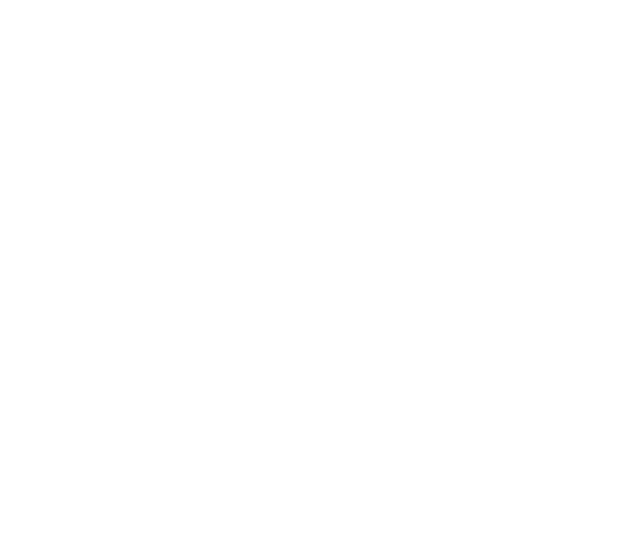
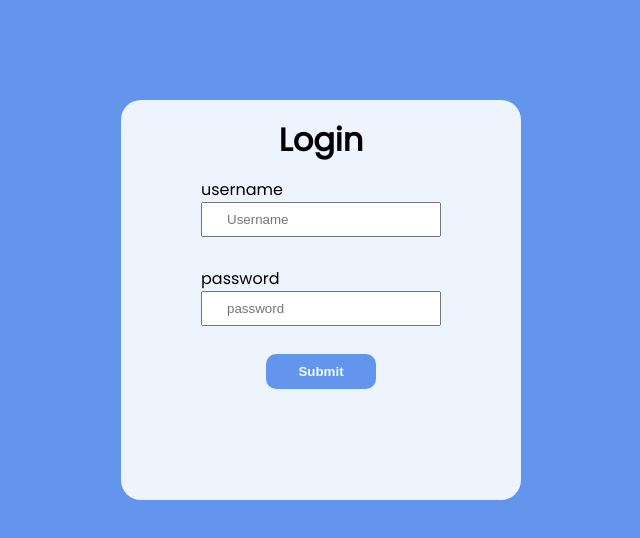
Before and after one commit to aditya132p/TP_RP_06_15, a plain HTML site: page Intermediate/index.html in a window 1280 px wide. Shown: the whole page, without its empty margins (319-959 px from the left). Drawn offline with Linux system fonts and the light colour scheme; a web font is replaced by a local one.

Commit message:
new file add form

```diff
--- /dev/null
+++ b/Intermediate/assets/style.css
@@ -0,0 +1,59 @@
+@import url('https://fonts.googleapis.com/css2?family=Barlow+Condensed:ital,wght@0,400;0,500;0,600;0,700;0,800;1,500;1,600;1,700;1,800&family=Barlow:ital,wght@0,300;0,400;0,500;0,600;0,700;0,800;0,900;1,500;1,600;1,700;1,800&family=Poppins&display=swap');
+
+/* Global Selectors */
+* {
+    margin: 0;
+    padding: 0;
+    box-sizing: border-box;
+}
+
+html,
+body {
+    height: 100%;
+    width: 100%;
+    font-family: 'Poppins', sans-serif;
+    background-color: cornflowerblue;
+}
+
+/*
+font-family: 'Barlow', sans-serif;
+font-family: 'Barlow Condensed', sans-serif;
+ font-family: 'Poppins', sans-serif;
+*/
+
+ /* Id Selectors */
+
+#form {
+    background-color: rgb(238, 244, 254);
+    width: 400px;
+    height: 400px;
+    display: flex;
+    border-radius: 20px;
+    flex-direction: column;
+    align-items: center;
+    margin: 100px auto;
+    gap:0.8rem;
+    padding: 1rem 1.8rem;
+}
+
+/* Class Selectors */
+.input-elm{
+    margin-bottom: 1rem;
+    display: flex;
+    flex-direction: column;
+}
+
+/* Tag Selectors */
+input {
+    width: 15rem;
+    padding: 0.5rem 1.5rem;
+}
+button{
+    padding: 0.6rem 2rem;
+    background-color:cornflowerblue;
+    border: none;
+    border-radius: 10px;
+    font-weight: 600;
+    color: azure;
+
+}
--- a/Intermediate/index.html
+++ b/Intermediate/index.html
@@ -3,9 +3,38 @@
 <head>
     <meta charset="UTF-8">
     <meta name="viewport" content="width=device-width, initial-scale=1.0">
+    <link rel="stylesheet" href="./assets/style.css">
+
     <title>Document</title>
+    <style>
+        /* body{
+            width: 100%;
+            height: 100%;
+            background:peru;
+            display: flex;
+            align-items: center;
+            justify-content: center;
+        }
+        */ */
+    </style>
 </head>
 <body>
+    <form action="post" id="form">
+        <h1 id="title">Login</h1>
 
+            <div class="input-elm">
+                 <label for="username">username</label>
+        <input type="text" name="username" placeholder="Username" id="username" required >
+
+            </div>
+
+        <div class="input-elm">
+                 <label for="password">password</label>
+        <input type="password" name="password" placeholder="password" id="password" required >
+            </div>
+
+       <button type="submit">Submit</button>
+
+    </form>
 </body>
 </html>
```
